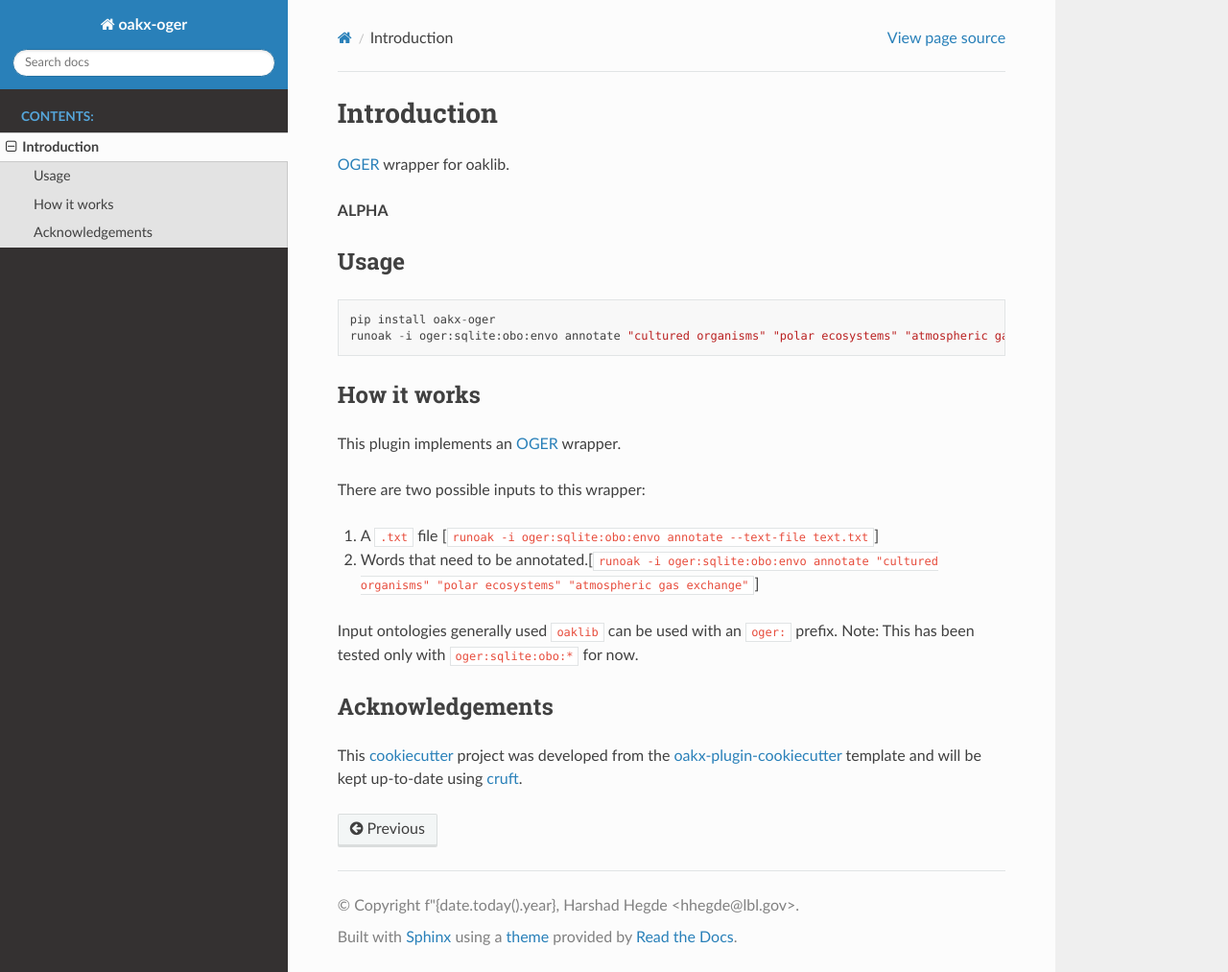
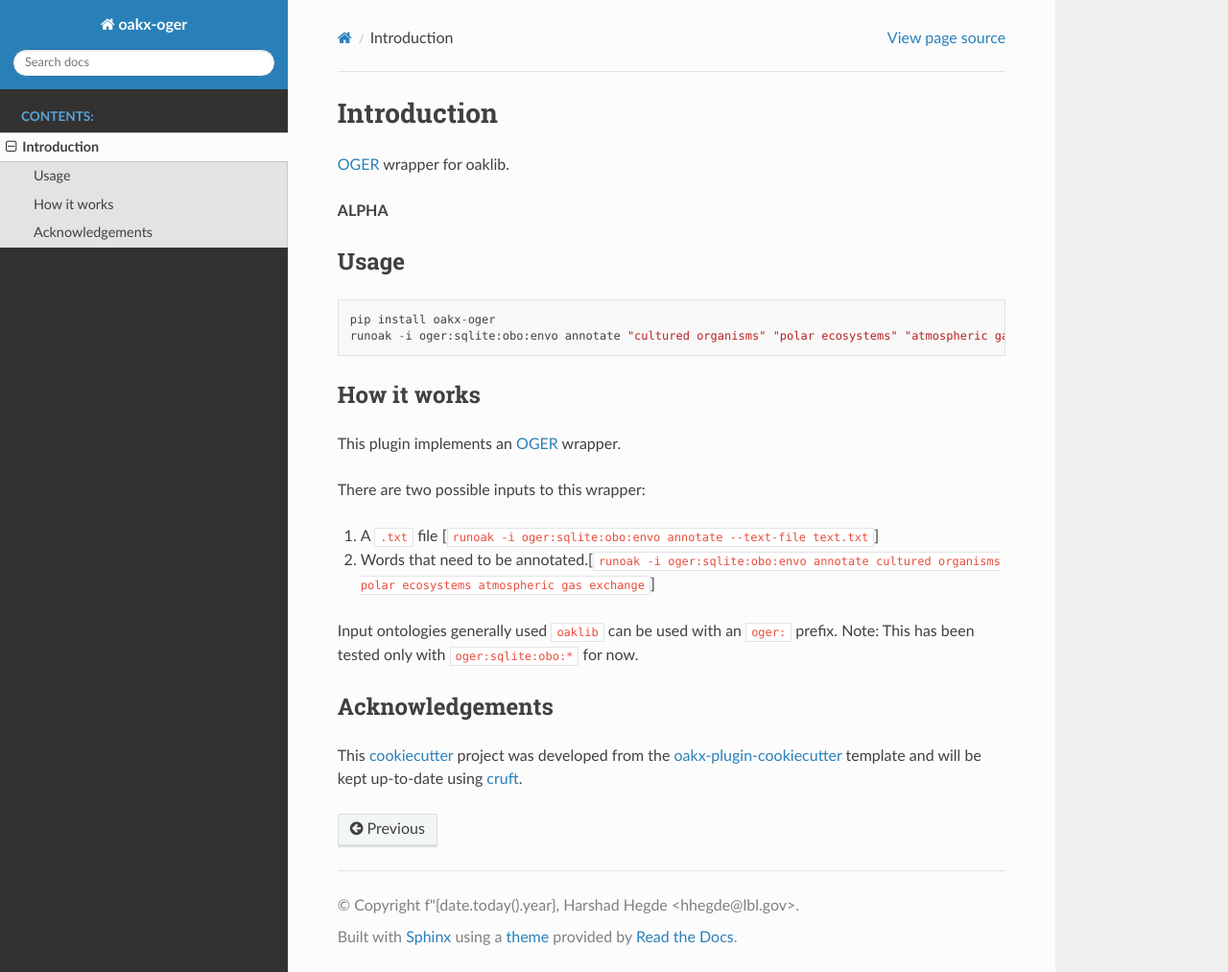
Before and after one commit to hrshdhgd/oakx-oger, a Sphinx documentation site: the page built from docs/intro.md, in a window 1280 px wide and 1013 px high. Shown: the whole window at 96% size. Built offline with Sphinx 7.4.7 and the Read the Docs theme 2.0.0, drawn with Linux system fonts in a browser that asks for light colours; pages that are not in the unit, such as notebooks, are missing from menus.

Commit message:
doc update

```diff
--- a/docs/intro.md
+++ b/docs/intro.md
@@ -17,7 +17,7 @@ This plugin implements an [OGER](https://github.com/OntoGene/OGER) wrapper.
 
 There are two possible inputs to this wrapper:
 1. A `.txt` file [`runoak -i oger:sqlite:obo:envo annotate --text-file text.txt`]
-2. Words that need to be annotated.[`runoak -i oger:sqlite:obo:envo annotate "cultured organisms" "polar ecosystems" "atmospheric gas exchange"`]
+2. Words that need to be annotated.[`runoak -i oger:sqlite:obo:envo annotate cultured organisms polar ecosystems atmospheric gas exchange`]
 
 Input ontologies generally used `oaklib` can be used with an `oger:` prefix.
 Note: This has been tested only with `oger:sqlite:obo:*` for now.
```
Also changed, not shown: README.md (+1 -1 lines).
